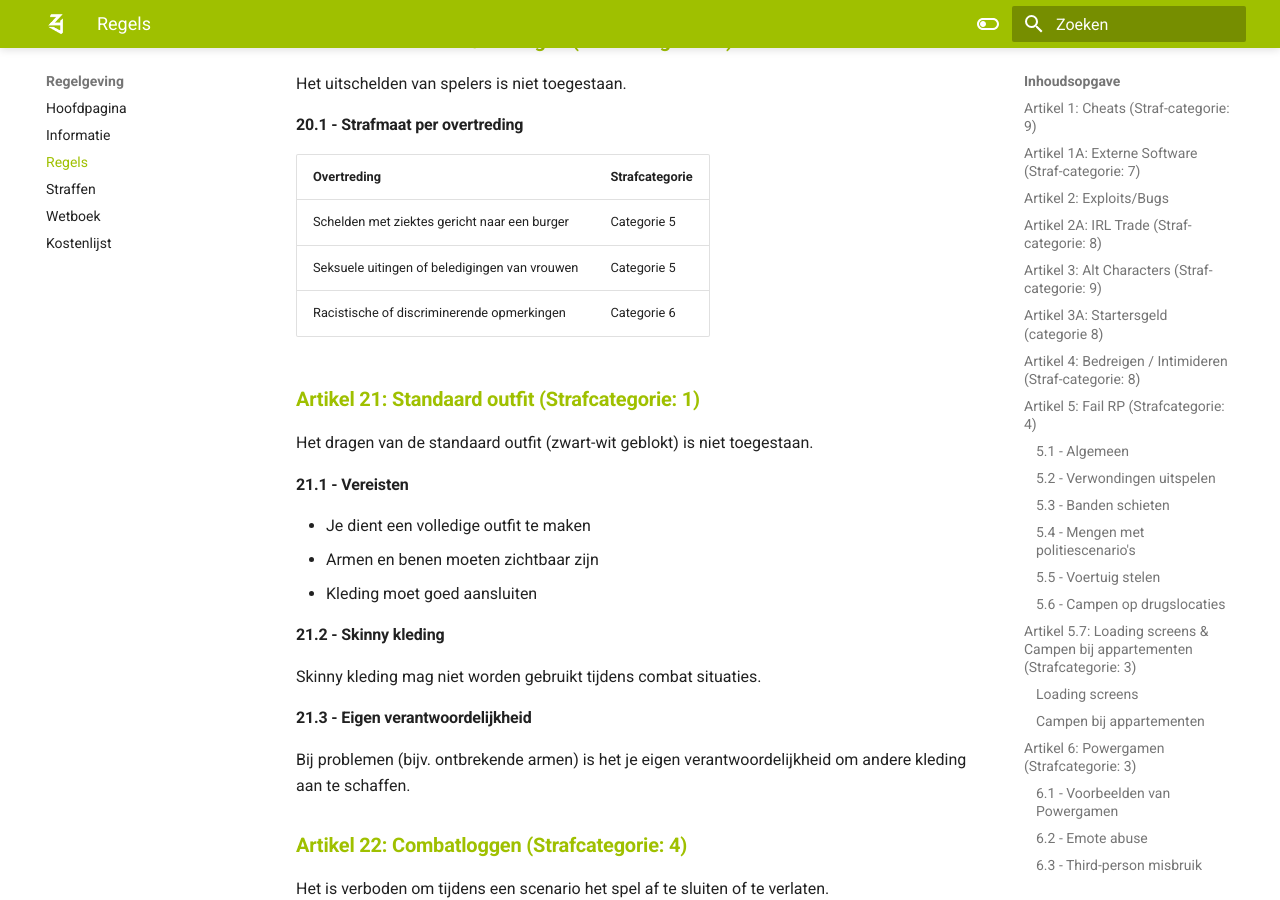
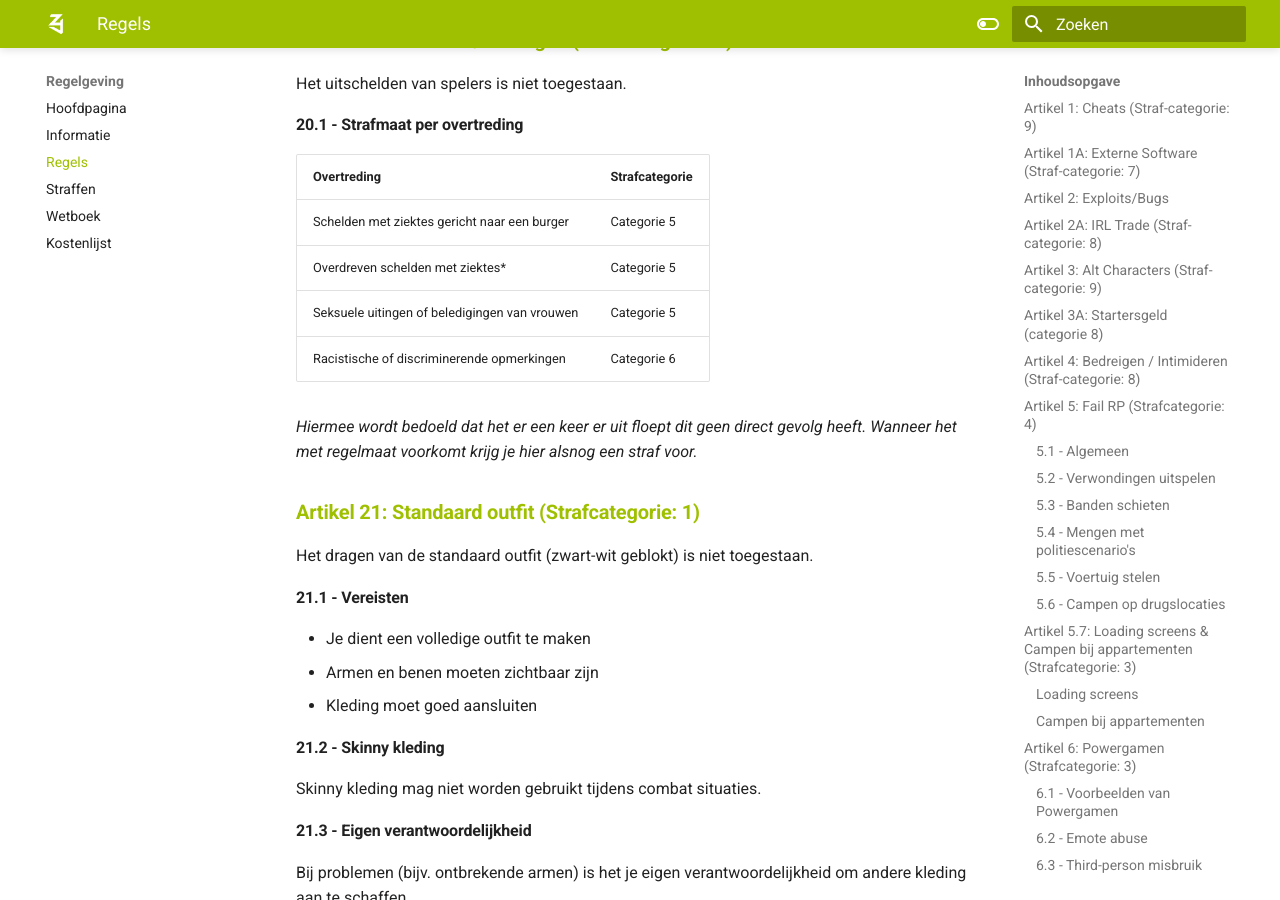
Before and after one commit to exqlusive/zuiderveen-apv, an MkDocs documentation site: the page built from docs/regels.md, in a window 1280 px wide and 900 px high, scrolled down 13712 px. Built offline with MkDocs 1.6.1 and Material for MkDocs 9.7.7, drawn with Linux system fonts in a browser that asks for light colours.

Commit message:
Revised APV

```diff
--- a/docs/regels.md
+++ b/docs/regels.md
@@ -484,8 +484,11 @@ Het uitschelden van spelers is niet toegestaan.
 | Overtreding                                   | Strafcategorie |
 |-----------------------------------------------|----------------|
 | Schelden met ziektes gericht naar een burger  | Categorie 5    |
+| Overdreven schelden met ziektes*              | Categorie 5    |
 | Seksuele uitingen of beledigingen van vrouwen | Categorie 5    |
 | Racistische of discriminerende opmerkingen    | Categorie 6    |
+
+*Hiermee wordt bedoeld dat het er een keer er uit floept dit geen direct gevolg heeft. Wanneer het met regelmaat voorkomt krijg je hier alsnog een straf voor.*
 
 ### **Artikel 21: Standaard outfit (Strafcategorie: 1)**
 
```
